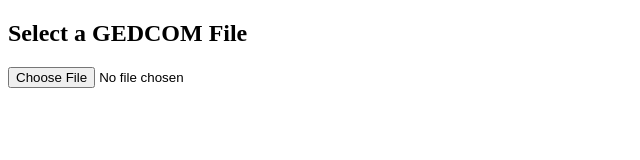
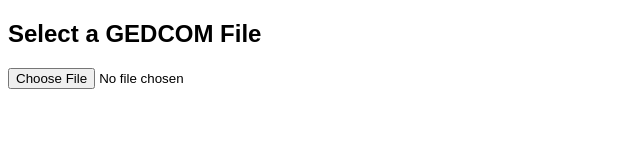
Before and after one commit to XavierDupuis/GenEdit, an Angular app: page / in a window 1280 px wide. Shown: the top 160 px of the page, without its empty margins (0-640 px from the left). Built offline with nearby package versions, Linux system fonts and the light colour scheme.

Commit message:
Update styles.scss

```diff
--- a/src/styles.scss
+++ b/src/styles.scss
@@ -2,3 +2,11 @@
 html {
     scroll-behavior: smooth;
 }
+
+body {
+    font-family: 'Arial', sans-serif;
+}
+
+ul {
+    list-style-type: none;
+}
```
